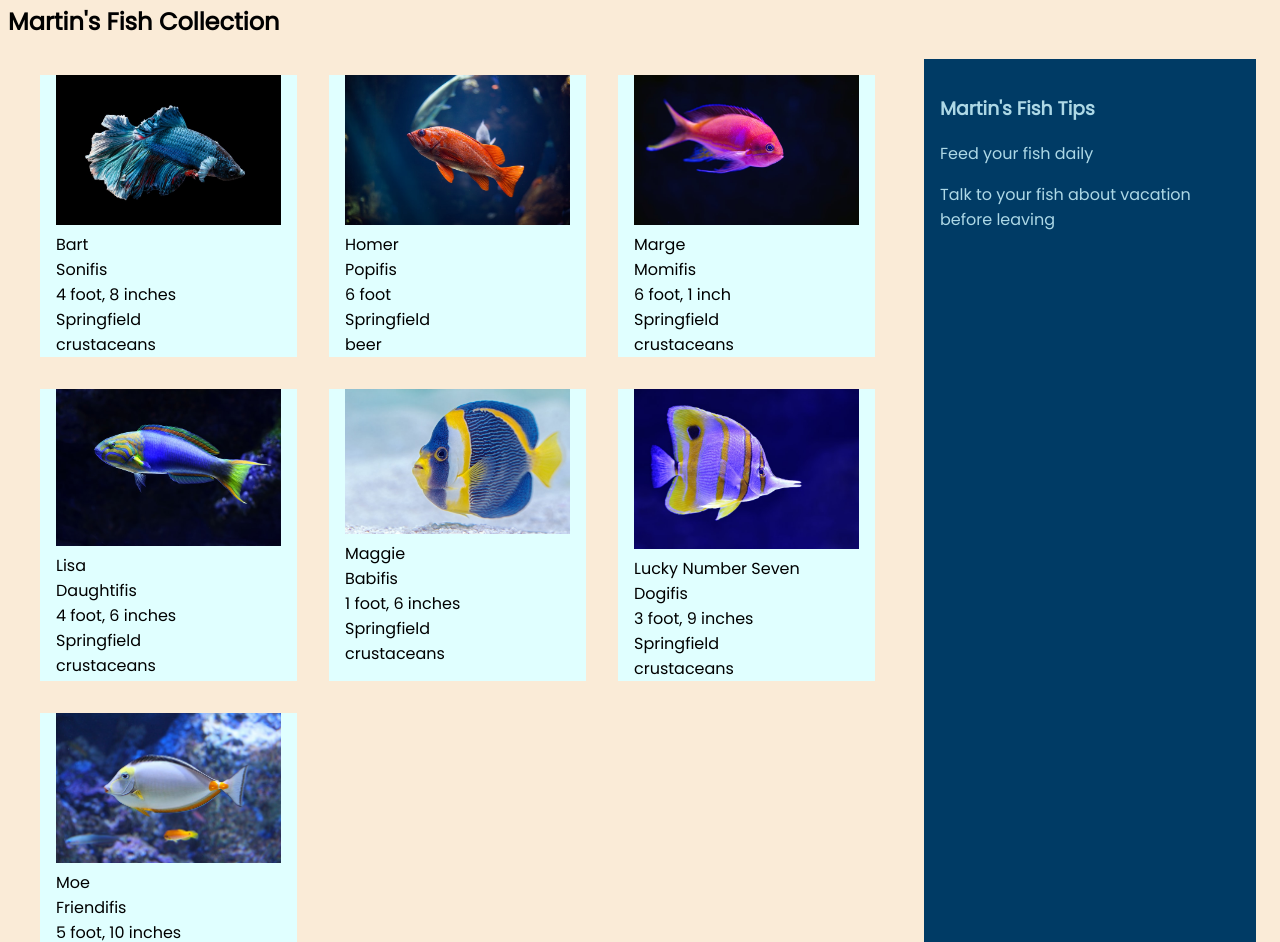
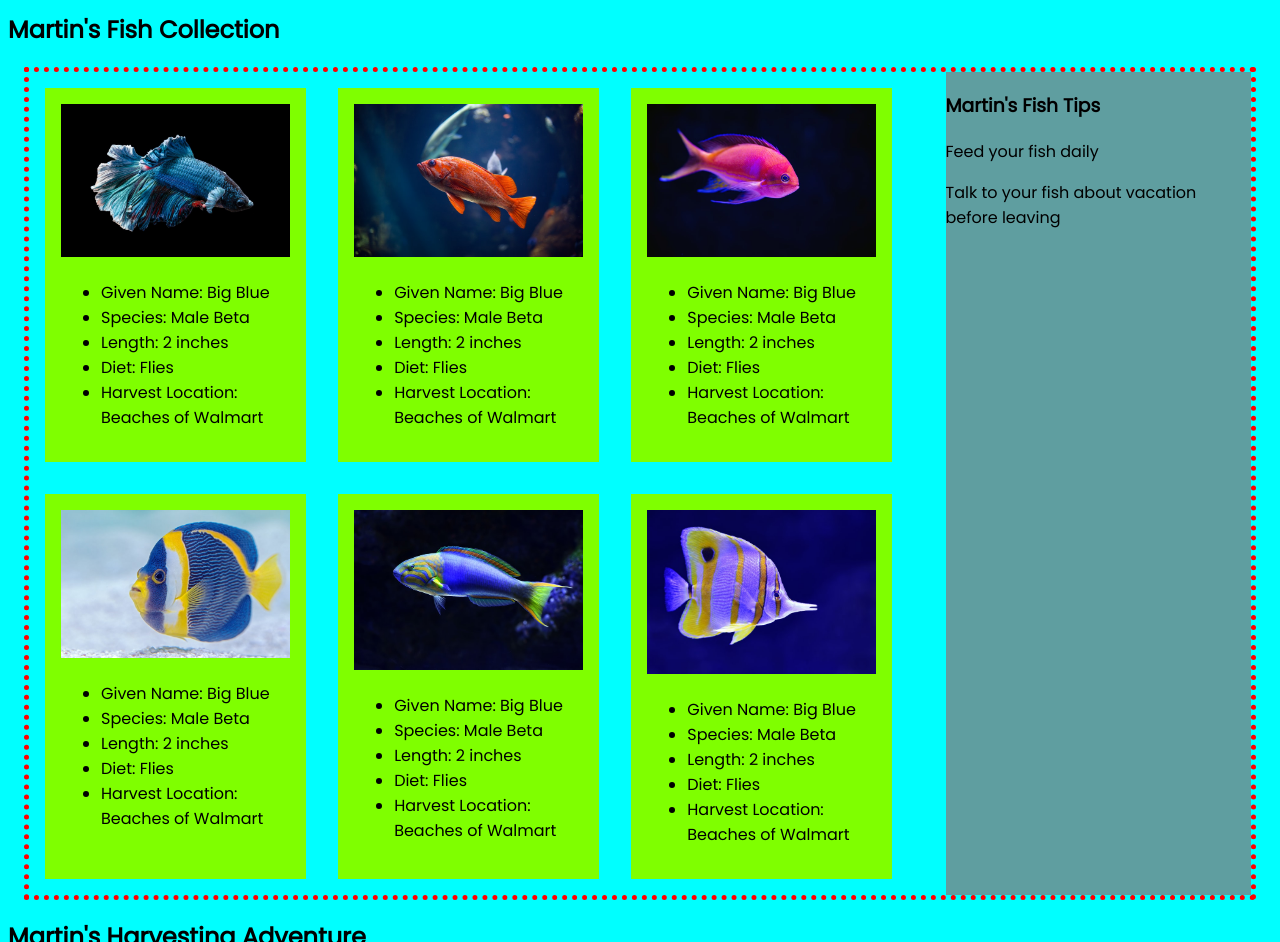
Before and after one commit to blaker814/martins-aquarium, a plain HTML site: page index.html in a window 1280 px wide. Shown: the part 224-1166 px from the top of the page. Drawn offline with Linux system fonts and the light colour scheme.

Commit message:
Revert "initial fish automation files"

```diff
--- a/css/header.css
+++ /dev/null
@@ -1,14 +0,0 @@
-header {
-	display: flex;
-	flex-wrap: nowrap;
-	align-items: center;
-	background-color: aqua
-}
-
-header h1 {
-	line-height: 1em;
-	color: darkblue;
-	text-align: center;
-	padding: 0 2em;
-	font-size: 1.5em;
-}
--- a/css/main.css
+++ b/css/main.css
@@ -1,8 +1,5 @@
-@import "header.css";
-@import "tips.css";
-
 body {
-	background-color: antiquewhite;
+  background-color: aqua;
   font-family: 'Poppins', sans-serif;
 }
 
@@ -10,24 +7,32 @@ body {
   display: flex;
   flex-wrap: nowrap;
   margin: 1em;
-	/* border: 3px dashed burlywood; */
+  border: 5px red dotted;
 }
 
-.fishList{
+.fishList {
   flex: 3;
   display: flex;
   flex-wrap: wrap;
+}
+
+.fishList-card {
+  background-color: chartreuse;
+  margin: 1em;
+  flex-basis: 25%;
+  padding: 1em;
+}
+
+.card-image {
 
 }
-.fishList-card {
-	background-color: lightcyan;
-	margin: 1em;
-	flex-basis: 25%;
-	padding: 0 1em;
-}
 
-
-.fish__image {
+.fish-image {
   width: 100%;
   height: auto;
 }
+
+aside {
+  background-color: cadetblue;
+  flex: 1;
+}
--- a/css/tips.css
+++ /dev/null
@@ -1,6 +0,0 @@
-aside {
-	flex: 1;
-	background-color: rgb(0, 59, 101);
-	color: lightblue;
-	padding: 1em;
-}
--- a/index.html
+++ b/index.html
@@ -12,14 +12,85 @@
 
 		<header>
 			<img src="images/logo.png" alt="Martin's Aquarium">
-			<h1>A collection of exocitic fish with care tips and Martin's personal favorite fish harvest locations.</h1>
+			<h1></h1>
 		</header>
 
 		<section>
 			<h2>Martin's Fish Collection</h2>
 			<div id="fishTank">
 				<div class="fishList">
-
+					<div class="fishList-card">
+						<div class="card-image">
+							<img class="fish-image" src="images/blue-fish.jpeg" alt="Beautiful Blue Fish">
+						</div>
+						<ul>
+							<li>Given Name: Big Blue</li>
+							<li>Species: Male Beta</li>
+							<li>Length: 2 inches</li>
+							<li>Diet: Flies</li>
+							<li>Harvest Location: Beaches of Walmart</li>
+						</ul>
+					</div>
+					<div class="fishList-card">
+						<div class="card-image">
+							<img class="fish-image" src="images/orange-fish.jpeg" alt="Beautiful Blue Fish">
+						</div>
+						<ul>
+							<li>Given Name: Big Blue</li>
+							<li>Species: Male Beta</li>
+							<li>Length: 2 inches</li>
+							<li>Diet: Flies</li>
+							<li>Harvest Location: Beaches of Walmart</li>
+						</ul>
+					</div>
+					<div class="fishList-card">
+						<div class="card-image">
+							<img class="fish-image" src="images/pink-fish.jpeg" alt="Beautiful Blue Fish">
+						</div>
+						<ul>
+							<li>Given Name: Big Blue</li>
+							<li>Species: Male Beta</li>
+							<li>Length: 2 inches</li>
+							<li>Diet: Flies</li>
+							<li>Harvest Location: Beaches of Walmart</li>
+						</ul>
+					</div>
+					<div class="fishList-card">
+						<div class="card-image">
+							<img class="fish-image" src="images/yellow-blue-fish.jpeg" alt="Beautiful Blue Fish">
+						</div>
+						<ul>
+							<li>Given Name: Big Blue</li>
+							<li>Species: Male Beta</li>
+							<li>Length: 2 inches</li>
+							<li>Diet: Flies</li>
+							<li>Harvest Location: Beaches of Walmart</li>
+						</ul>
+					</div>
+					<div class="fishList-card">
+						<div class="card-image">
+							<img class="fish-image" src="images/rainbow-fish.jpeg" alt="Beautiful Blue Fish">
+						</div>
+						<ul>
+							<li>Given Name: Big Blue</li>
+							<li>Species: Male Beta</li>
+							<li>Length: 2 inches</li>
+							<li>Diet: Flies</li>
+							<li>Harvest Location: Beaches of Walmart</li>
+						</ul>
+					</div>
+					<div class="fishList-card">
+						<div class="card-image">
+							<img class="fish-image" src="images/yellow-white-fish.jpeg" alt="Beautiful Blue Fish">
+						</div>
+						<ul>
+							<li>Given Name: Big Blue</li>
+							<li>Species: Male Beta</li>
+							<li>Length: 2 inches</li>
+							<li>Diet: Flies</li>
+							<li>Harvest Location: Beaches of Walmart</li>
+						</ul>
+					</div>
 				</div>
 
 				<aside>
@@ -50,9 +121,10 @@
 			</ul>
 			</section>
 		</section>
-		<footer>&copy; 2020 Martin's Aquarium</footer>
+
 	</main>
 
-	<script type="module" src="scripts/main.js"></script>
+	<footer>&copy; 2020 Martin's Aquarium</footer>
+
 </body>
 </html>
--- a/scripts/Fish.js
+++ /dev/null
@@ -1,12 +0,0 @@
-export const Fish = (fish) => {
-    return `
-        <section class="fishList-card">
-            <div><img  class="${fish.image.class} image--card" src="${fish.image.src}" alt="${fish.image.alt}" /></div>
-            <div class="fish__name">${fish.givenName}</div>
-            <div class="fish__species">${fish.species}</div>
-            <div class="fish__length">${fish.size}</div>
-            <div class="fish__location">${fish.harvestLocation}</div>
-            <div class="fish__diet">${fish.diet}</div>
-        </section>
-    `
-}
--- a/scripts/FishDataProvider.js
+++ /dev/null
@@ -1,90 +0,0 @@
-const fishCollection = [
-    {
-        image: {
-            class: "fish__image",
-            src: "images/blue-fish.jpeg",
-            alt: "Beautiful Blue Fish"
-        },
-        givenName: "Bart",
-        species: "Sonifis",
-        size: "4 foot, 8 inches",
-        diet: "crustaceans",
-        harvestLocation: "Springfield"
-    },
-    {
-        image: {
-            class: "fish__image",
-            src: "images/orange-fish.jpeg",
-            alt: "Beautiful Orange Fish"
-        },
-        givenName: "Homer",
-        species: "Popifis",
-        size: "6 foot",
-        diet: "beer",
-        harvestLocation: "Springfield"
-    },
-    {
-        image: {
-            class: "fish__image",
-            src: "images/pink-fish.jpeg",
-            alt: "Beautiful Pink Fish"
-        },
-        givenName: "Marge",
-        species: "Momifis",
-        size: "6 foot, 1 inch",
-        diet: "crustaceans",
-        harvestLocation: "Springfield"
-    },
-    {
-        image: {
-            class: "fish__image",
-            src: "images/rainbow-fish.jpeg",
-            alt: "Beautiful Rainbow Fish"
-        },
-        givenName: "Lisa",
-        species: "Daughtifis",
-        size: "4 foot, 6 inches",
-        diet: "crustaceans",
-        harvestLocation: "Springfield"
-    },
-    {
-        image: {
-            class: "fish__image",
-            src: "images/yellow-blue-fish.jpeg",
-            alt: "Beautiful Yellow-Blue Fish"
-        },
-        givenName: "Maggie",
-        species: "Babifis",
-        size: "1 foot, 6 inches",
-        diet: "crustaceans",
-        harvestLocation: "Springfield"
-    },
-    {
-        image: {
-            class: "fish__image",
-            src: "images/yellow-white-fish.jpeg",
-            alt: "Beautiful Yellow-White Fish"
-        },
-        givenName: "Lucky Number Seven",
-        species: "Dogifis",
-        size: "3 foot, 9 inches",
-        diet: "crustaceans",
-        harvestLocation: "Springfield"
-    },
-    {
-        image: {
-            class: "fish__image",
-            src: "images/silver-fish.jpg",
-            alt: "Beautiful Silver Fish"
-        },
-        givenName: "Moe",
-        species: "Friendifis",
-        size: "5 foot, 10 inches",
-        diet: "crustaceans",
-        harvestLocation: "Springfield"
-    }
-]
-
-export const useFish = () => {
-    return fishCollection.slice()
-}
--- a/scripts/FishList.js
+++ /dev/null
@@ -1,24 +0,0 @@
-/**
- *   FishList which renders individual fish objects as HTML
- */
-import { useFish } from "./FishDataProvider.js"
-import { Fish } from "./Fish.js"
-
-export const FishList = () => {
-
-    const contentElement = document.querySelector('.fishList')
-    const fishes = useFish()
-
-    // Generate all of the HTML for all of the fish
-    let fishHTMLRepresentations = ""
-    for (const fish of fishes) {
-       fishHTMLRepresentations += Fish(fish);
-    }
-
-    // Add a section, and all of the fish to the DOM
-    contentElement.innerHTML += `
-        <article class="fishList">
-            ${fishHTMLRepresentations}
-        </article>
-    `
-}
--- a/scripts/main.js
+++ /dev/null
@@ -1,10 +0,0 @@
-import { useFish } from './FishDataProvider.js'
-import {FishList} from './FishList.js'
-
-const allTheFish = useFish()
-
-for (const fish of allTheFish) {
-    console.log(fish)
-}
-
-FishList()
```
Also changed, not shown: images/silver-fish.jpg (deleted). Lines whose indentation alone changed are shown as unchanged.
